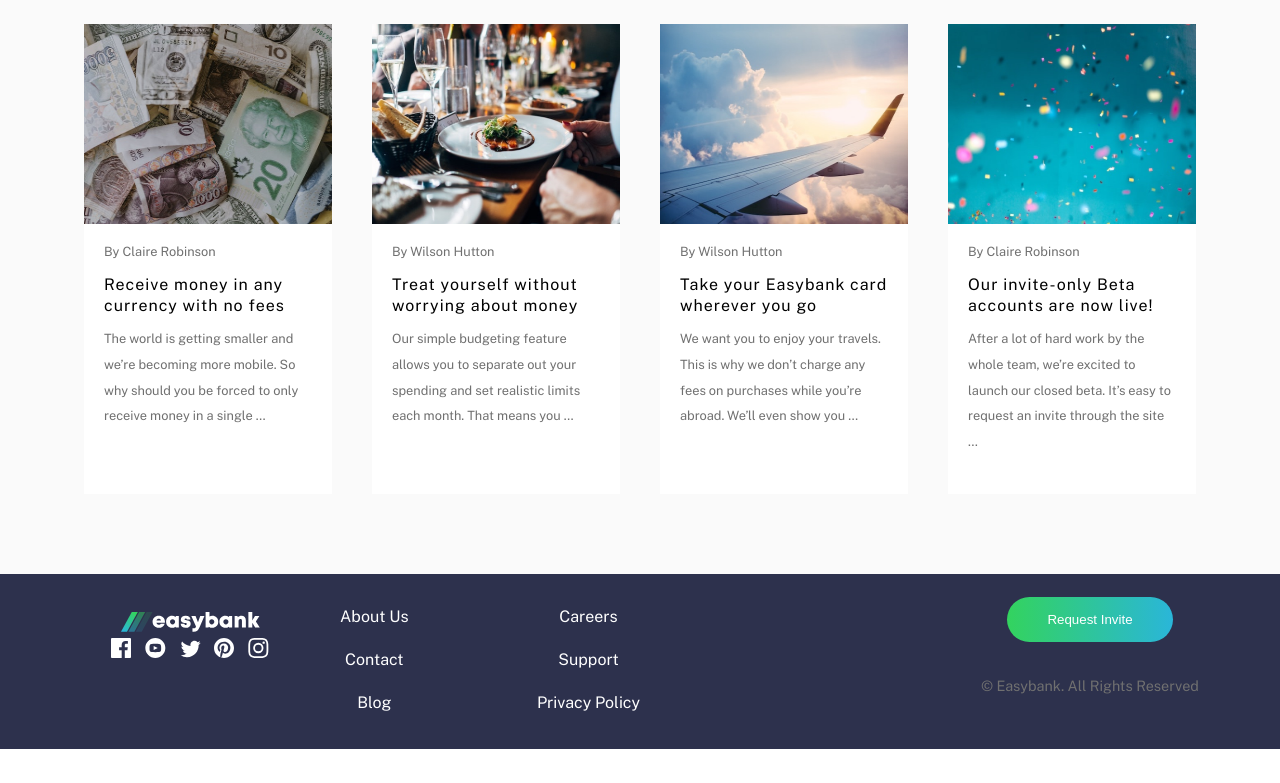
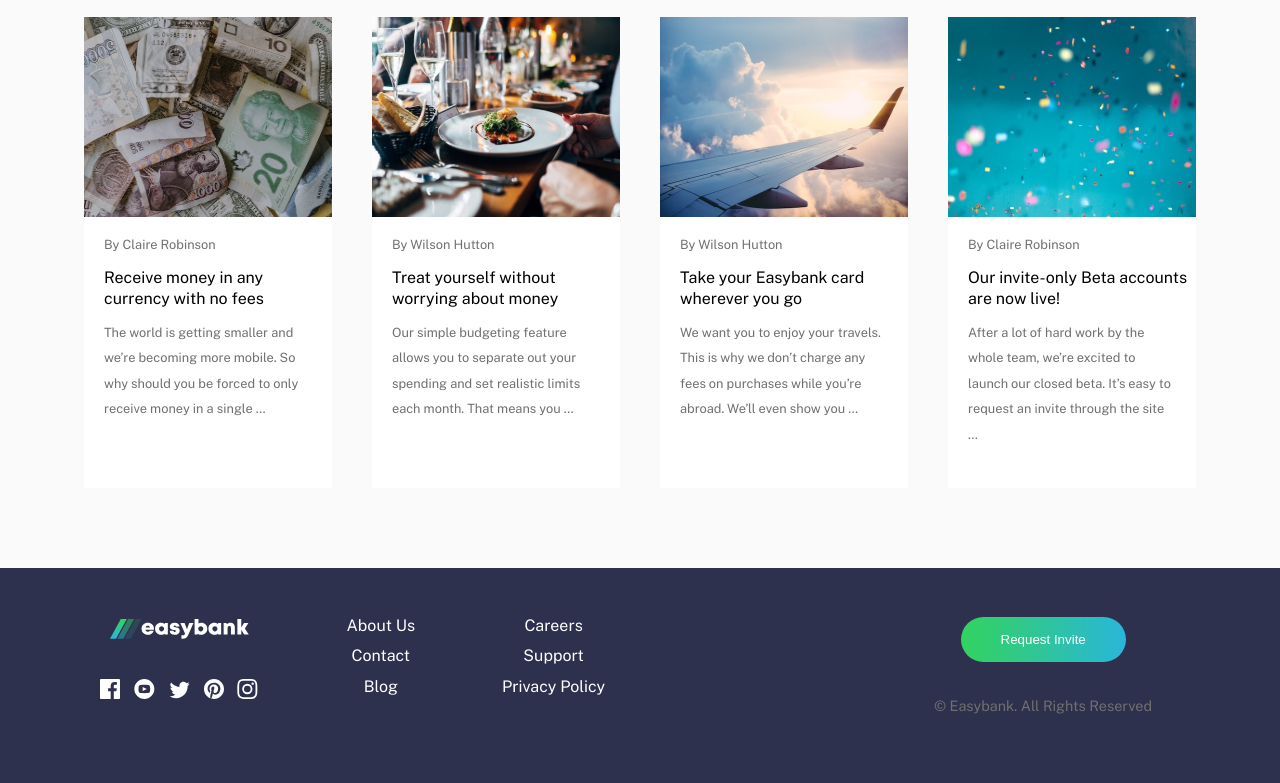
Before and after one commit to mrobertp14/easybank-load-page, a plain HTML site: page index.html in a window 1280 px wide. Shown: the part 1470-2253 px from the top of the page. Before the commit the page ends 2219 px from the top, so only its background shows below. Drawn offline with nearby package versions, Linux system fonts and the light colour scheme.

Commit message:
fix desktop contact section

```diff
--- a/css/style.css
+++ b/css/style.css
@@ -1,40 +1,37 @@
-
-
-
-body{
+body {
   margin: 0;
   font-family: 'Public Sans', sans-serif;
   line-height: 1.3;
 }
+
 /*-----Navigation------*/
-.top-nav{
-  display:flex;
+.top-nav {
+  display: flex;
   justify-content: space-between;
   padding: 25px 20px;
   overflow: hidden;
 }
-.nav-img{
+
+.nav-img {
   position: relative;
   top: 3px;
 }
 
-#close{
+#close {
   display: none;
   width: 20px;
 }
 
-.desktop-nav{
+.desktop-nav {
   display: none;
 }
 
-.desktop-button{
+.desktop-button {
   display: none;
 }
 
 /*---top-section----*/
-
-.top-section{
-
+.top-section {
   background-image: url("../images/bg-intro-mobile.svg");
   background-repeat: no-repeat;
   background-position: 0 -100px;
@@ -45,194 +42,213 @@ body{
   overflow: hidden;
 }
 
-
-
- #mockups{
+#mockups {
   height: 401px;
   width: 325px;
   position: relative;
-  bottom:107px;
+  bottom: 107px;
   overflow: hidden;
 }
-.intro-words{
+
+.intro-words {
   position: relative;
-  bottom:107px;
+  bottom: 107px;
 }
 
-
-.fade-top-section{
-  background: linear-gradient( rgb(45, 49, 77), rgba(35,49,77, 0) )
+.fade-top-section {
   padding-top: 20px;
-  background-image: linear-gradient( rgb(45, 49, 77), rgba(35,49,77, 0) ),url("../images/bg-intro-mobile.svg");
+  background-image: linear-gradient(rgb(45, 49, 77), rgba(35, 49, 77, 0)), url("../images/bg-intro-mobile.svg");
 }
 
-nav{
+nav {
   background-color: #fff;
   font-family: Arial, sans-serif;
   margin: 0 20px;
-  text-align:center;
+  text-align: center;
   padding: 20px;
 }
-.mobile-nav, .desktop-nav{
+
+.mobile-nav, .desktop-nav {
   display: none;
 }
-a{
+
+a {
   color: black;
   font-size: 1.1rem;
   letter-spacing: 1px;
-  text-decoration: none;;
-}
-ol{
-  list-style-type: none;
-  margin:0;
-  padding:0;
+  text-decoration: none;
+
 }
 
-li{
+ol {
+  list-style-type: none;
+  margin: 0;
+  padding: 0;
+}
+
+li {
   padding: 12.5px 0 12px 0;
   text-decoration: none;
 }
 
 /*----intro section-------*/
-
-
-h1{
-
-  font-size:2.5rem;
+h1 {
+  font-size: 2.5rem;
   font-weight: 300;
   padding: 20px;
   font-weight: 300;
 }
 
-.moveh1{
+.moveh1 {
   position: relative;
   top: 0px;
 }
 
-p{
+p {
   color: #707070;
   line-height: 2;
-  margin:0 20px 0 20px;
+  margin: 0 20px 0 20px;
   padding: 10px 0 40px 0;
 }
 
-button{
+button {
   background: linear-gradient(to right, #33D35E, #2AB6D9);
   border-radius: 30px;
-  border:none;
+  border: none;
   color: #fff;
- padding:15px 40px;
-
+  padding: 15px 40px;
 }
 
 /*---top-middle-section---*/
-.top-middle-section, .bottom-middle-section{
-  margin:0;
+.top-middle-section, .bottom-middle-section {
+  margin: 0;
   padding: 50px 20px;
-  text-align: center;;
 }
-.top-middle-section{
+
+.top-middle-section {
   background-color: #F4F5F7;
 }
-.bottom-middle-section{
+
+.bottom-middle-section {
   background-color: #fafafa;
-    overflow:hidden;
+  overflow: hidden;
 }
 
-h2{
+h2 {
   font-size: 2rem;
   font-weight: 300;
-  margin-top:0;
+  margin-top: 0;
 }
 
 /*----icon-card-----*/
-h3{
+
+.icon-card{
+  text-align:center;
+}
+}
+h3 {
   font-weight: 300;
   letter-spacing: 1px;
   font-size: 1.3rem;
 }
 
 /*---img-card----*/
-
-.bottom-middle-section img{
+.bottom-middle-section img {
   height: 200px;
   width: 100%;
+}
 
-}
-.img-card{
+.img-card {
   background-color: #fff;
   margin: 0 20px 30px 20px;
   text-align: left;
 }
-.bottom-middle-section h3{
+
+.bottom-middle-section h3 {
   font-size: 1rem;
   font-weight: 400;
-  margin:0;
+  margin: 0;
   padding: 0 5px 0 20px;
 }
 
-.bottom-middle-section p{
+.bottom-middle-section p {
   font-size: 0.8rem;
 }
 
-.author{
+.author {
   font-size: 0.6rem;
-  margin:0;
+  margin: 0;
   padding: 10px 20px;
 }
 
 /*----contact section-----*/
-.contact-section{
+.contact-section {
   background-color: #2D314D;
   padding: 43px 80px;
-  text-align:center;
+  text-align: center;
 }
-.social-links{
+
+.social-links {
   padding-top: 30px;
 }
-.social-links img{
+
+.social-links img {
   padding: 0 5px;
 }
-.contact-section li{
-  padding-top:10px;
+
+.contact-section li {
+  padding-top: 10px;
   color: white;
 }
-.contact-section ol{
+
+.mobile-list ol {
   padding: 30px 0;
 }
-.contact-section p{
+
+.contact-section p {
   padding: 30px 0 20px 0;
   font-size: 0.9rem;
-  margin:0;
+  margin: 0;
 }
-@media(min-width: 50rem){
+
+.desktop-list-col1{
+  display:none;
+
+}
+.desktop-list-col2{
+  display:none;
+
+}
+
+@media(min-width: 50rem) {
   .top-nav {
     margin: 0 5%;
     padding: 20px 0 0 0;
     max-height: 80px;
   }
-  #hamburger{
+
+  #hamburger {
     display: none;
   }
 
-  .desktop-nav{
+  .desktop-nav {
     color: #9597A5;
     display: block;
     position: relative;
     bottom: 10px;
+  }
 
-  }
-  .desktop-nav  a{
+  .desktop-nav a {
     color: #9597A5;
     font-size: 14px;
   }
 
-  .desktop-nav li{
+  .desktop-nav li {
     display: inline;
     padding: 0 10px;
   }
 
-  .top-nav img{
+  .top-nav img {
     max-width: 108px;
     max-height: 20px;
     padding: 0 30px;
@@ -240,27 +256,26 @@ max-height: 80px;
     top: 10px;
   }
 
-
-  .desktop-button{
+  .desktop-button {
     display: block;
     font-size: 14px;
     height: 44px;
-    padding:0 40px;
-
+    padding: 0 40px;
   }
 
-  .top-section{
+  .top-section {
     background-image: url(../images/bg-intro-desktop.svg);
     background-position: 45vw -230px;
     height: 656px;
   }
 
-  #mockups{
+  #mockups {
     width: 729px;
     height: 900px;
     left: 35vw;
   }
-.intro-words{
+
+  .intro-words {
     position: relative;
     bottom: 830px;
     padding-left: 10vw;
@@ -268,66 +283,74 @@ max-height: 80px;
     width: 30%;
   }
 
-.top-middle-section, .bottom-middle-section, .contact-section{
+  .top-middle-section, .bottom-middle-section {
     display: grid;
     grid-template-columns: 25% 25% 25% 25%;
     padding-left: 5vw;
     padding-right: 5vw;
+  }
+
+  h2 {
+    grid-column: 1/5;
+    text-align: left;
+  }
+
+  .top-middle-section p {
+    grid-column: 1/5;
+    margin: 0;
+    text-align: left;
+  }
+
+  .icon-card {
+
+    padding-right: 10%;
+  }
+
+  .top-middle-section>p {
+    width: 30%;
+  }
+  .contact-section {
+    display: grid;
+    grid-template-columns: 20% 15% 15% 20% 30%;
+    padding-left: 5vw;
+    padding-right: 5vw;
+  }
+.contact-section img{
+  padding-bottom: 35px;
+}
+  .social-logo {
+    padding-top: 8px;
+    margin: 0 auto;
+    grid-column: 1/2;
+  }
+
+  .social-links {
+    grid-column: 1/2;
+    padding: 0;
+    margin: 0;
+  }
+
+.mobile-list{
+display:none;
+}
+.contact-section li{
+  padding: 5px 0;
+}
+
+.desktop-list-col1{
+  display:block;
+  grid-column: 2/3;
+}
+.desktop-list-col2{
+  display:block;
+  grid-column: 3/4;
+}
+.contact-section button{
 
 }
 
-h2{
-  grid-column: 1/5;
-    text-align: left;
-
+  .btn-end {
+    padding-top: 6px;
+    grid-column: 5/6;
   }
-.top-middle-section p{
-  grid-column: 1/5;
-  margin: 0;
-
-  text-align: left;
 }
-.icon-card{
-  padding-right: 10%;
-}
-.top-middle-section > p{
-
-width: 30%;
-}
-.contact-section{
-  padding: 23px 40px;
-}
-.social-logo{
-  padding-top: 15px;
-  margin: 0 auto;
-  grid-column: 1/2;
-}
-.social-links{
-  grid-column: 1/2;
-
-  padding: 0;
-  margin: 0;
-}
-.contact-section ol{
-  display: flex;
-  justify-content:space-between;
-
-  grid-column: 2/3;
-  grid-row: 1;
-  margin: 0;
-  padding: 0;
-}
-.contact-section li{
-}
-.btn-end{
-  grid-column: 4/5
-}
-.col1{
-  display: inline-block;
-}
-.col2{
-  display: inline-block;
-}
-
-  .
-}
--- a/index.html
+++ b/index.html
@@ -167,24 +167,38 @@
     </div>
     </div>
 
-    <ol>
-      <div class="col1">
+    <ol class="mobile-list">
+
       <li>About Us</li>
       <li>Contact</li>
       <li>Blog</li>
-      </div>
-      <div class="col2">
       <li>Careers</li>
       <li>Support</li>
       <li>Privacy Policy</li>
-    </div>
+
     </ol>
+
+    <ol class="desktop-list-col1">
+
+      <li>About Us</li>
+      <li>Contact</li>
+      <li>Blog</li>
+
+    </ol>
+    <ol class="desktop-list-col2">
+
+      <li>Careers</li>
+      <li>Support</li>
+      <li>Privacy Policy</li>
+
+    </ol>
+
     <div class="btn-end">
 
 
     <button> Request Invite</button>
 
-    <p>&copy Easybank. All Rights Reserved</p>
+    <p>&copy; Easybank. All Rights Reserved</p>
     </div>
   </div>
 
```
Lines whose indentation alone changed are shown as unchanged.
